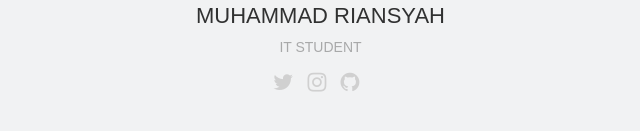
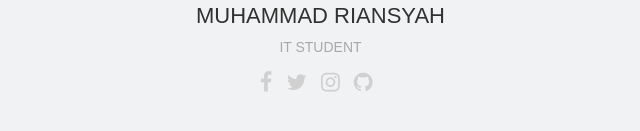
Before and after one commit to blinnkz/riansyyh.github.io, a plain HTML site: page index.html in a window 1280 px wide. Shown: the part 287-418 px from the top of the page, 320-960 px from the left. Drawn offline with Linux system fonts and the light colour scheme.

Commit message:
perubahan final

```diff
--- a/index.html
+++ b/index.html
@@ -16,13 +16,13 @@
       <span>IT Student</span>
       <div class="icons animated fadeInDown">
 
-        <!-- <a
+        <a
           class="facebook"
           target="_blank"
-          href="https://facebook.com/"
+          href="https://facebook.com/profile.php?id=100069545246331"
         >
           <i class="fa fa-facebook"></i>
-        </a>  -->
+        </a>
 
 
         <a
```
